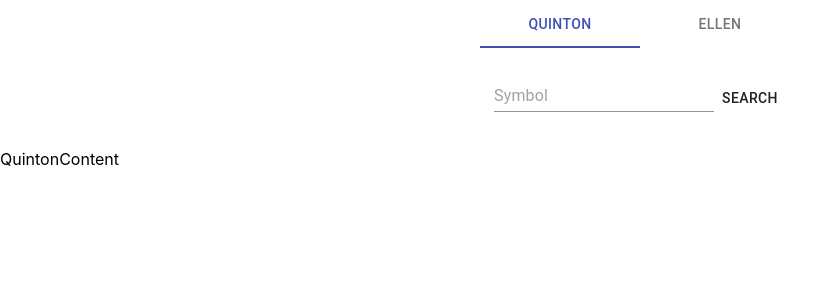
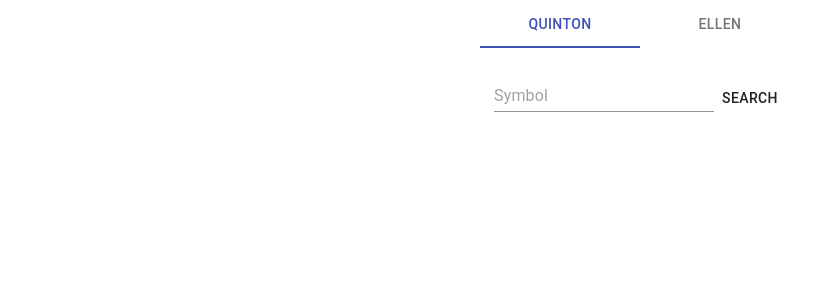
Before and after one commit to quintonlucyk/asset-assist, a React (Create React App) app: page / in a window 1280 px wide. Shown: the top 300 px of the page, without its empty margins (0-839 px from the left). Built offline with nearby package versions, Linux system fonts and the light colour scheme.

Commit message:
removed text

```diff
--- a/src/tabs/QuintonContent.tsx
+++ b/src/tabs/QuintonContent.tsx
@@ -1,7 +1,7 @@
 import * as React from "react";
 
 const QuintonContent: React.FC = () => {
-  return <div>QuintonContent</div>;
+  return <div></div>;
 };
 
 export default QuintonContent;
```
